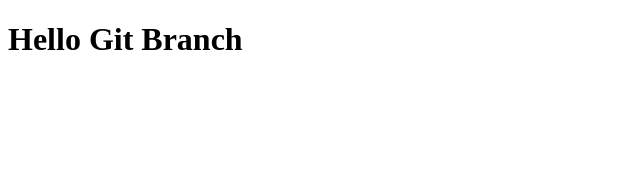
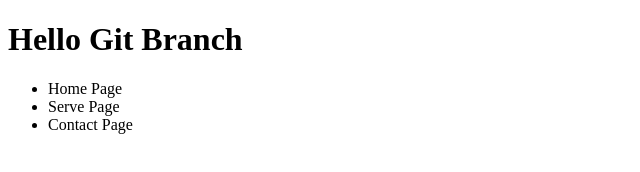
Before and after one commit to SavouertPheap/GitBranchTesting, a plain HTML site: page index.html in a window 1280 px wide. Shown: the whole page, without its empty margins (0-640 px from the left). Drawn offline with Linux system fonts and the light colour scheme.

Commit message:
Add menubar

```diff
--- a/index.html
+++ b/index.html
@@ -8,5 +8,12 @@
 </head>
 <body>
     <h1>Hello Git Branch</h1>
+
+
+    <ul>
+        <li>Home Page</li>
+        <li>Serve Page</li>
+        <li>Contact Page</li>
+    </ul>
 </body>
 </html>
```
